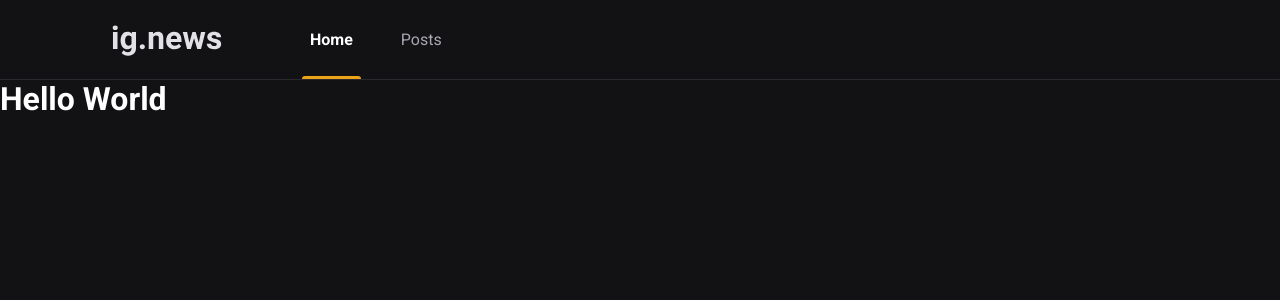
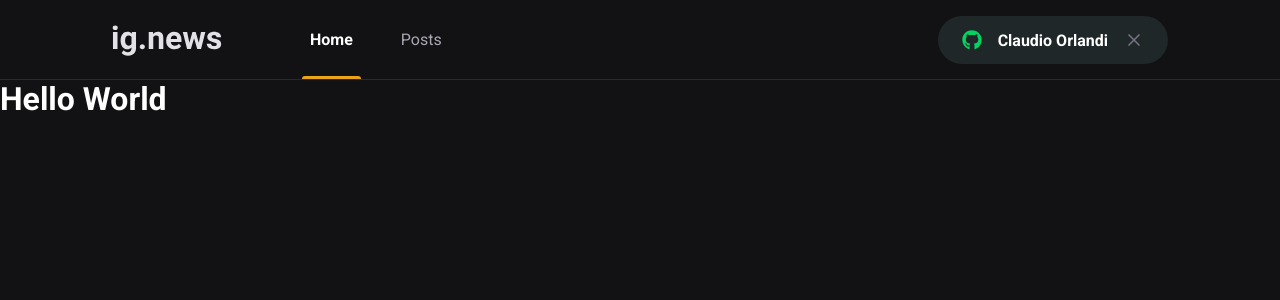
Before and after one commit to csorlandi/study-ig-news, a Next.js app: page / in a window 1280 px wide. Shown: the top 300 px of the page. Built offline with nearby package versions, Linux system fonts and the light colour scheme.

Commit message:
feat: Create visual part of Sign In Button Component

```diff
--- a/package.json
+++ b/package.json
@@ -11,6 +11,7 @@
     "next": "10.0.9",
     "react": "17.0.2",
     "react-dom": "17.0.2",
+    "react-icons": "^4.2.0",
     "sass": "^1.32.8"
   },
   "devDependencies": {
--- a/src/components/Header/index.tsx
+++ b/src/components/Header/index.tsx
@@ -1,3 +1,4 @@
+import { SignInButton } from '../SignInButton';
 import styles from './styles.module.scss';
 
 export function Header() {
@@ -9,6 +10,8 @@
           <a href="" className={styles.active}>Home</a>
           <a href="">Posts</a>
         </nav>
+
+        <SignInButton />
       </div>
     </header>
   )
--- a/src/components/Header/styles.module.scss
+++ b/src/components/Header/styles.module.scss
@@ -51,4 +51,8 @@
       }
     }
   }
+
+  button {
+    margin-left: auto;
+  }
 }
--- /dev/null
+++ b/src/components/SignInButton/index.tsx
@@ -0,0 +1,27 @@
+import { FaGithub } from 'react-icons/fa';
+import { FiX } from 'react-icons/fi';
+
+import styles from './styles.module.scss';
+
+export function SignInButton() {
+  const isUserLoggedIn = true;
+
+  return isUserLoggedIn ? (
+    <button
+      type="button"
+      className={styles.signInButton}
+      >
+      <FaGithub color="#04d361" />
+      Claudio Orlandi
+      <FiX color="#737380" className={styles.closeIcon} />
+    </button>
+  ) : (
+    <button
+      type="button"
+      className={styles.signInButton}
+      >
+      <FaGithub color="#eba417" />
+      Sign In with Github
+    </button>
+  );
+}
--- /dev/null
+++ b/src/components/SignInButton/styles.module.scss
@@ -0,0 +1,33 @@
+.signInButton {
+  height: 3rem;
+  border-radius: 3rem;
+  background: var(--gray-850);
+  border: 0;
+  padding: 0 1.5rem;
+
+  display: flex;
+  align-items: center;
+  justify-content: center;
+
+  color: var(--white);
+  font-weight: bold;
+
+  svg {
+    width: 20px;
+    height: 20px;
+  }
+
+  svg:first-child {
+    margin-right: 1rem;
+  }
+
+  svg.closeIcon {
+    margin-left: 1rem;
+  }
+
+  transition: filter 0.2s;
+
+  &:hover {
+    filter: brightness(0.8);
+  }
+}
--- a/src/styles/global.scss
+++ b/src/styles/global.scss
@@ -10,6 +10,7 @@
   --gray-100: #e1e1e6;
   --gray-300: #a8a8b3;
   --gray-800: #29292e;
+  --gray-850: #1f2729;
   --gray-900: #121214;
 
   --cyan-500: #61dafd;
```
Also changed, not shown: 1 other file (tests, documents, lock files or other folders).
